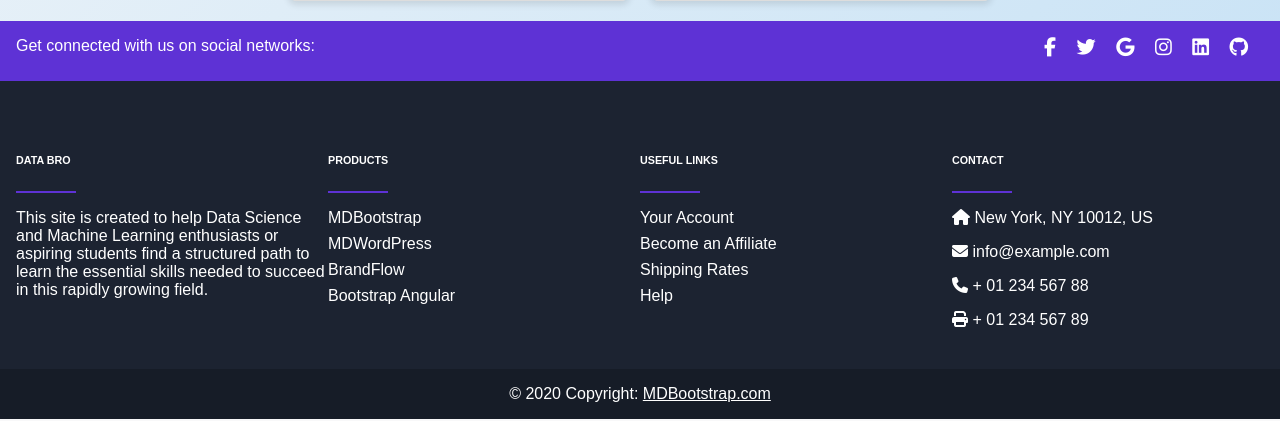
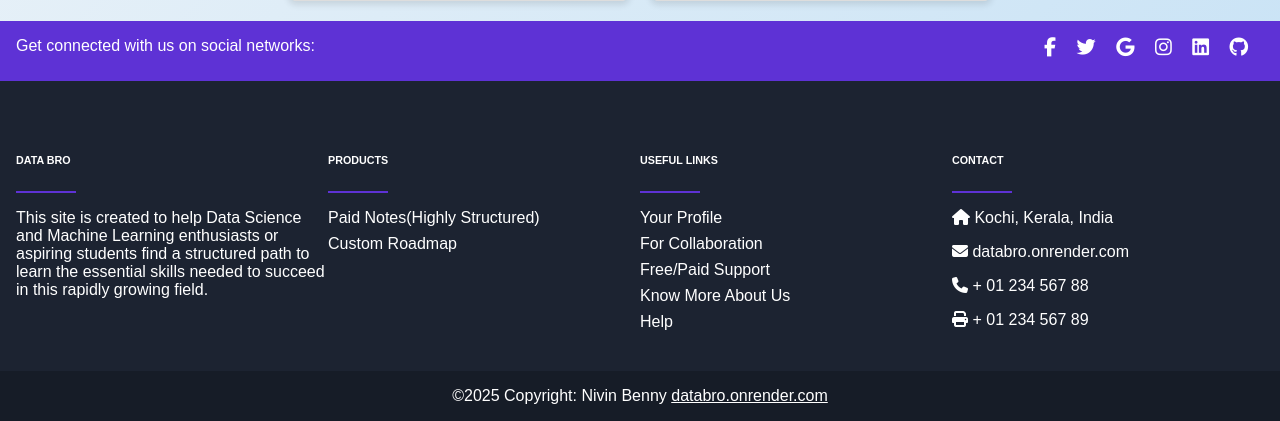
Before and after one commit to Nivin24/DataBRO, a Flask app: page / in a window 1280 px wide. Shown: the part 1016-1437 px from the top of the page. Run offline with Flask 3, Linux system fonts and the light colour scheme.

Commit message:
Update home.html

```diff
--- a/templates/home.html
+++ b/templates/home.html
@@ -559,32 +559,31 @@
               <div class="footer-column">
                 <h6>Products</h6>
                 <hr />
-                <a href="#">MDBootstrap</a>
-                <a href="#">MDWordPress</a>
-                <a href="#">BrandFlow</a>
-                <a href="#">Bootstrap Angular</a>
+                <a href="#">Paid Notes(Highly Structured)</a>
+                <a href="#">Custom Roadmap</a>
               </div>
               <div class="footer-column">
                 <h6>Useful links</h6>
                 <hr />
-                <a href="#">Your Account</a>
-                <a href="#">Become an Affiliate</a>
-                <a href="#">Shipping Rates</a>
+                <a href="#">Your Profile</a>
+                <a href="#">For Collaboration</a>
+                <a href="#">Free/Paid Support</a>
+                <a href="#">Know More About Us</a>
                 <a href="#">Help</a>
               </div>
               <div class="footer-column">
                 <h6>Contact</h6>
-                <hr />
-                <p><i class="fas fa-home"></i> New York, NY 10012, US</p>
-                <p><i class="fas fa-envelope"></i> info@example.com</p>
+                <hr/>
+                <p><i class="fas fa-home"></i> Kochi, Kerala, India</p>
+                <p><i class="fas fa-envelope"></i> databro.onrender.com</p>
                 <p><i class="fas fa-phone"></i> + 01 234 567 88</p>
                 <p><i class="fas fa-print"></i> + 01 234 567 89</p>
               </div>
             </div>
 
             <div class="footer-bottom">
-              © 2020 Copyright:
-              <a class="text-white" href="https://mdbootstrap.com/" style="color: white;">MDBootstrap.com</a>
+              ©2025 Copyright: Nivin Benny
+              <a class="text-white" href="#" style="color: white;">databro.onrender.com</a>
             </div>
         </footer>
 
```
